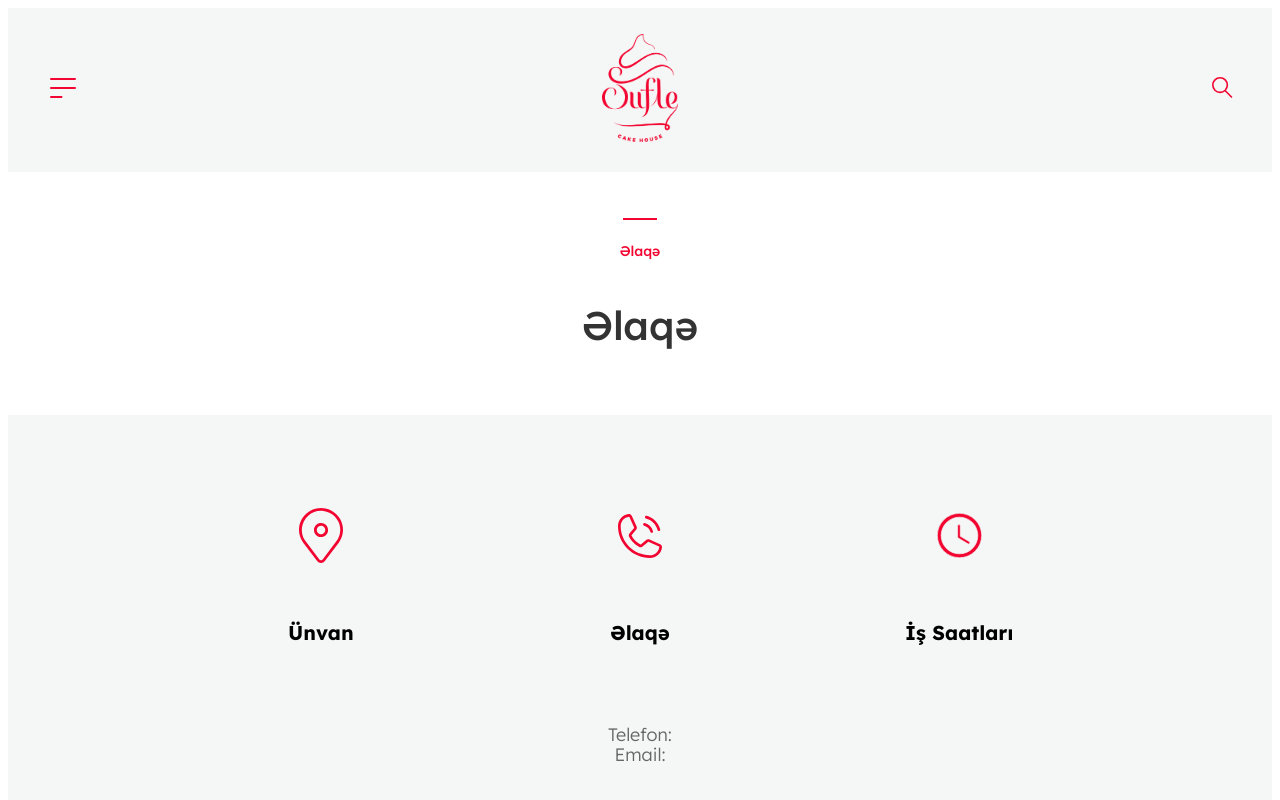
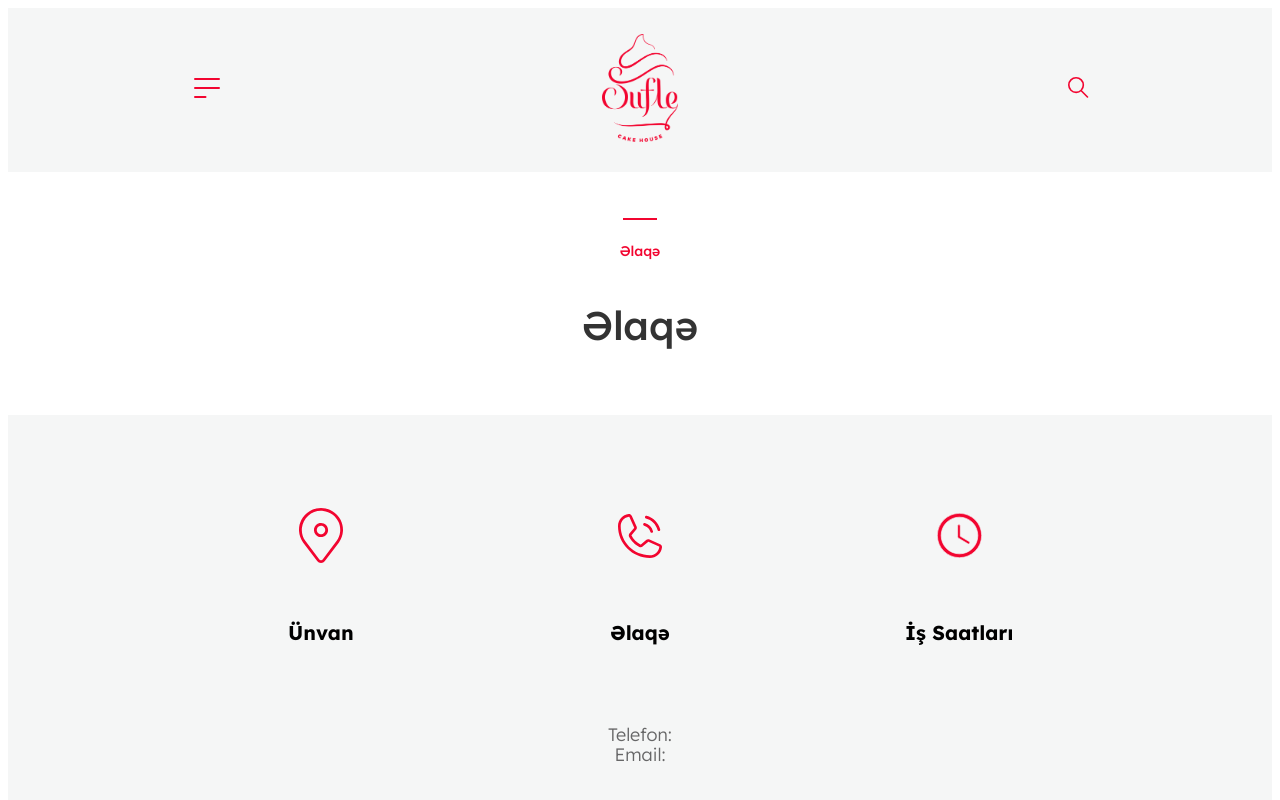
Before and after one commit to tarlansoltanov/sufle-front, a React (Vite) app: page /contact in a window 1280 px wide. Shown: the top 800 px of the page. Built offline with nearby package versions, Linux system fonts and the light colour scheme; no server answers.

Commit message:
Header Navbar Container fixed

```diff
--- a/src/components/Header/Header.module.scss
+++ b/src/components/Header/Header.module.scss
@@ -14,12 +14,8 @@
 
   gap: 10px;
 
-  margin: 0 auto;
-  padding: 0 10px;
-
-  @media screen and (min-width: 1280px) {
-    max-width: 1500px;
-  }
+  padding-bottom: 0;
+  padding-top: 0;
 }
 
 .openBtn {
@@ -115,7 +111,7 @@
         display: flex;
         justify-content: space-between;
 
-        font-family: 'Montserrat';
+        font-family: "Montserrat";
         font-weight: 400;
         font-size: 14px;
         line-height: 22px;
@@ -171,7 +167,7 @@
   }
 
   & > img {
-    @media screen and (max-width: 1280px) {
+    @media screen and (max-width: 1650px) {
       position: relative;
       left: 0;
       top: 0;
@@ -184,7 +180,7 @@
     background: #f8f8f8;
     box-shadow: inset 0px 1px 4px rgba(0, 0, 0, 0.05);
 
-    @media screen and (max-width: 1280px) {
+    @media screen and (max-width: 1650px) {
       display: none;
     }
 
--- a/src/components/Header/Header.tsx
+++ b/src/components/Header/Header.tsx
@@ -1,8 +1,8 @@
-import { useState, useEffect } from 'react';
-import { NavLink, useLocation, Link } from 'react-router-dom';
-import cs from 'classnames';
+import { useState, useEffect } from "react";
+import { NavLink, useLocation, Link } from "react-router-dom";
+import cs from "classnames";
 
-import Logo from '/src/assets/images/logo.png';
+import Logo from "/src/assets/images/logo.png";
 import {
   MenuIcon,
   CloseIcon,
@@ -10,11 +10,12 @@ import {
   FacebookIconRed,
   InstagramIconRed,
   SearchIcon,
-} from '../../assets/images/icons';
+} from "../../assets/images/icons";
 
-import Input from '../Input/Input';
+import Input from "../Input/Input";
+import Container from "../Container/Container";
 
-import styles from './Header.module.scss';
+import styles from "./Header.module.scss";
 
 const Header = () => {
   const [menuOpen, setMenuOpen] = useState(false);
@@ -26,7 +27,7 @@ const Header = () => {
 
   return (
     <header className={styles.header}>
-      <div className={styles.container}>
+      <Container className={styles.container}>
         <button className={styles.openBtn} onClick={() => setMenuOpen(!menuOpen)}>
           <img src={MenuIcon} alt="Menu" />
         </button>
@@ -50,49 +51,49 @@ const Header = () => {
             </li>
 
             <li>
-              <NavLink to="/" className={({ isActive }) => (isActive ? styles.active : '')}>
+              <NavLink to="/" className={({ isActive }) => (isActive ? styles.active : "")}>
                 Ana Səhifə
                 <img src={ArrowIcon} alt="Arrow" />
               </NavLink>
             </li>
 
             <li>
-              <NavLink to="/products" className={({ isActive }) => (isActive ? styles.active : '')}>
+              <NavLink to="/products" className={({ isActive }) => (isActive ? styles.active : "")}>
                 Məhsullar
                 <img src={ArrowIcon} alt="Arrow" />
               </NavLink>
             </li>
 
             <li>
-              <NavLink to="/gallery" className={({ isActive }) => (isActive ? styles.active : '')}>
+              <NavLink to="/gallery" className={({ isActive }) => (isActive ? styles.active : "")}>
                 Qalereya
                 <img src={ArrowIcon} alt="Arrow" />
               </NavLink>
             </li>
 
             <li>
-              <NavLink to="/shops" className={({ isActive }) => (isActive ? styles.active : '')}>
+              <NavLink to="/shops" className={({ isActive }) => (isActive ? styles.active : "")}>
                 Mağazalarımız
                 <img src={ArrowIcon} alt="Arrow" />
               </NavLink>
             </li>
 
             <li>
-              <NavLink to="/about" className={({ isActive }) => (isActive ? styles.active : '')}>
+              <NavLink to="/about" className={({ isActive }) => (isActive ? styles.active : "")}>
                 Haqqımızda
                 <img src={ArrowIcon} alt="Arrow" />
               </NavLink>
             </li>
 
             <li>
-              <NavLink to="/contact" className={({ isActive }) => (isActive ? styles.active : '')}>
+              <NavLink to="/contact" className={({ isActive }) => (isActive ? styles.active : "")}>
                 Əlaqə
                 <img src={ArrowIcon} alt="Arrow" />
               </NavLink>
             </li>
 
             <li>
-              <NavLink to="/vacancy" className={({ isActive }) => (isActive ? styles.active : '')}>
+              <NavLink to="/vacancy" className={({ isActive }) => (isActive ? styles.active : "")}>
                 Vakansiya
                 <img src={ArrowIcon} alt="Arrow" />
               </NavLink>
@@ -120,7 +121,7 @@ const Header = () => {
             icon={SearchIcon}
           />
         </form>
-      </div>
+      </Container>
     </header>
   );
 };
```
